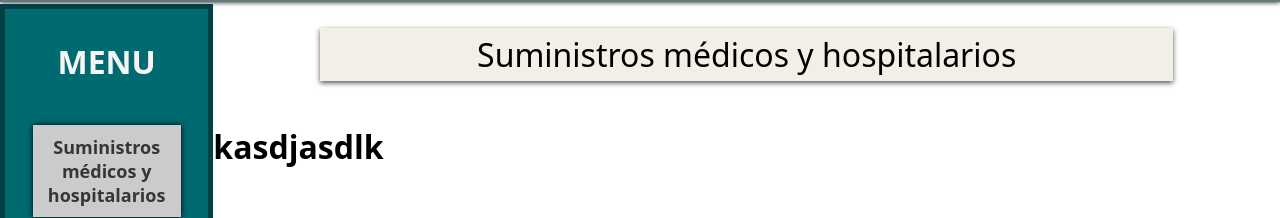
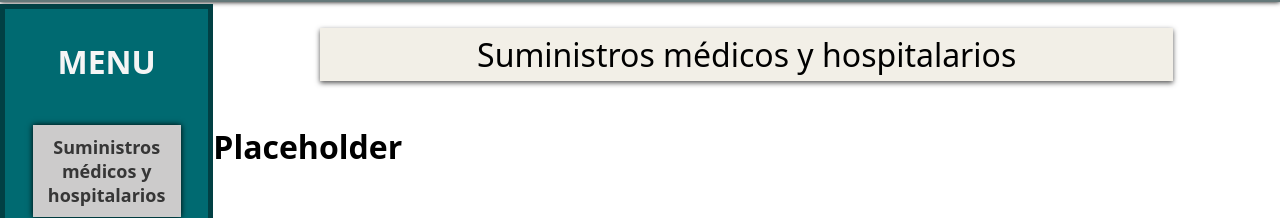
Before and after one commit to LuisRodarte11207/AAMYC, a plain HTML site: page index.html in a window 1280 px wide. Shown: the part 128-346 px from the top of the page. Drawn offline with Linux system fonts and the light colour scheme.

Commit message:
Updated Placeholder
Updated default product display on index.html

```diff
--- a/index.html
+++ b/index.html
@@ -42,7 +42,7 @@
       </div>
       <div class="content">
         <div id="prodone">
-          <h1>kasdjasdlk</h1>
+          <h1>Placeholder</h1>
         </div>
         <div id="prodtwo">
           <h1>lorem</h1>
```
